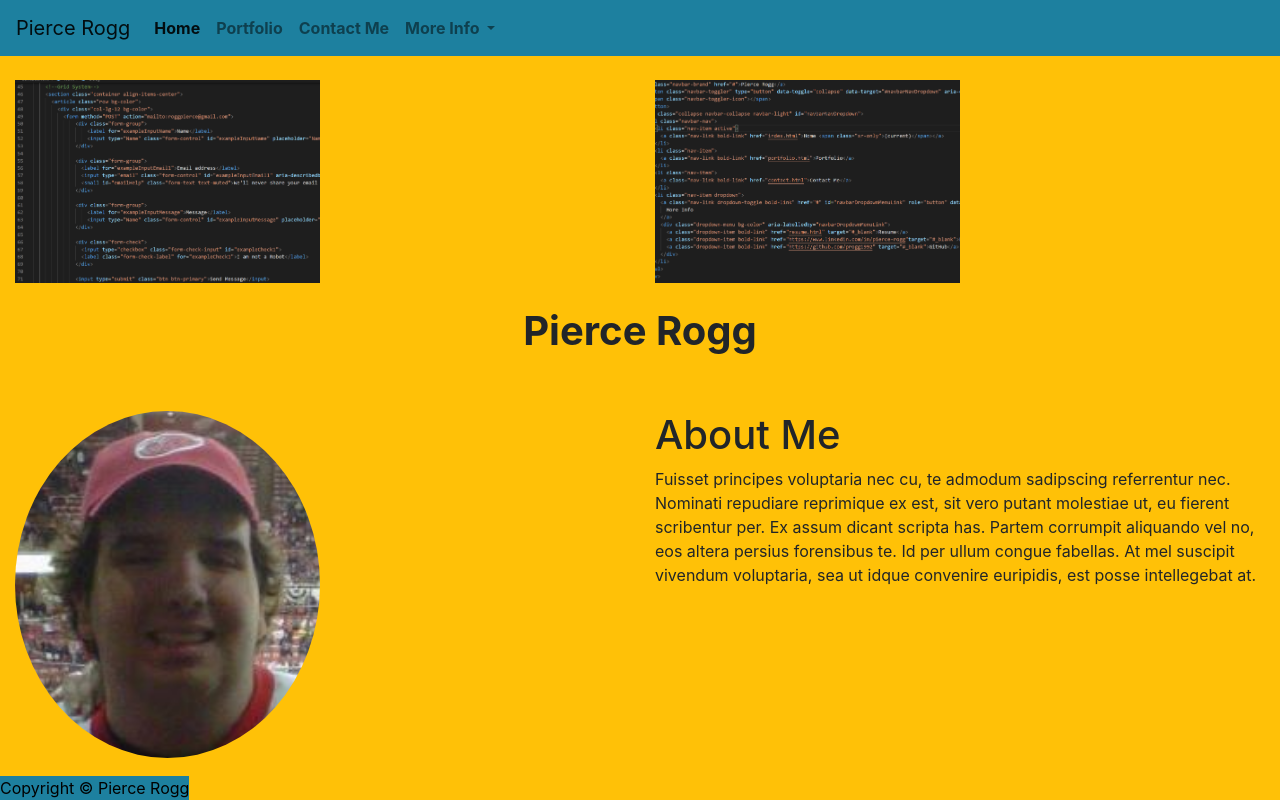
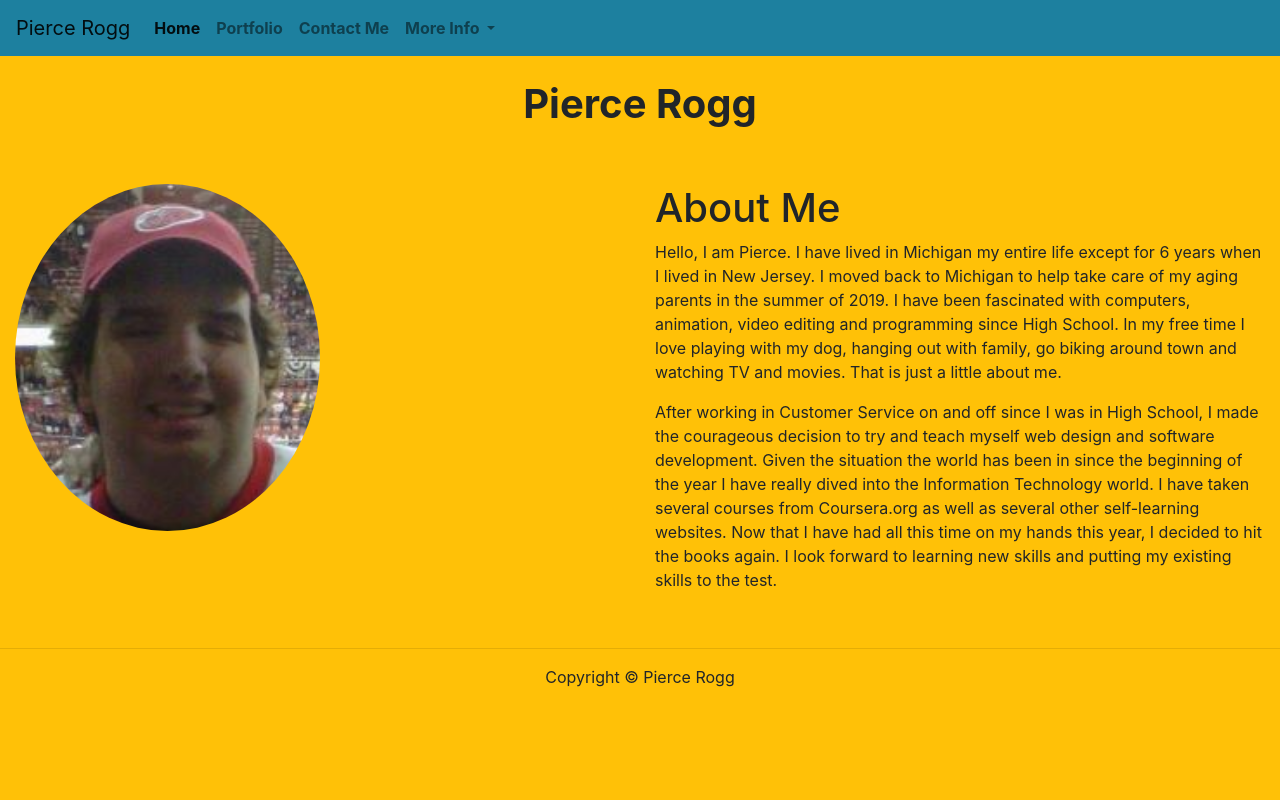
Before and after one commit to progg1992/personalPortfolio, a plain HTML site: page index.html in a window 1280 px wide. Drawn offline with nearby package versions, Linux system fonts and the light colour scheme.

Commit message:
Flushed out the about me section  and footer

```diff
--- a/Assets/style.css
+++ b/Assets/style.css
@@ -26,7 +26,9 @@ body {
     z-index: 101;
     background-repeat: no-repeat;
 }
-
+.blackBg {
+    background-color: #000000;
+}
 .bio-photo {
     display: block;
     width: 50%;
--- a/index.html
+++ b/index.html
@@ -43,21 +43,6 @@
 
     <br>
 
-    <section class="container-fluid">
-      <article class="row">
-        <div class="col-lg-6">
-          <img class="banner-photo" src="Assets\Images\bannerLeft.png" alt="Code Picture Left">
-        </div>
-      <article class="col-lg-6">
-        <div>
-          <img class="banner-photo" src="Assets\Images\bannerRight.png" alt="Code Picture Right">
-        </div>
-      </article>
-    </article>
-    </section>
-
-    <br>
-
     <h1 class="text-style">Pierce Rogg</h1>
 
     <br>
@@ -71,17 +56,29 @@
             <img src="Assets\Images\Headshot Placeholer.jpg" alt="Pierce's Photo" class="bio-photo">
           </div>
         </div>
-      <article class="col-lg-6">
-        <h1>About Me</h1>
-        <p>Fuisset principes voluptaria nec cu, te admodum sadipscing referrentur nec. Nominati repudiare reprimique ex est, sit vero putant molestiae ut, eu fierent scribentur per. Ex assum dicant scripta has. Partem corrumpit aliquando vel no, eos altera persius forensibus te. Id per ullum congue fabellas. At mel suscipit vivendum voluptaria, sea ut idque convenire euripidis, est posse intellegebat at.</p>
+        <article class="col-lg-6">
+          <h1>About Me</h1>
+
+          <p>Hello, I am Pierce. I have lived in Michigan my entire life except for 6 years when I lived in New Jersey. I moved back to Michigan to help take care of my aging parents in the summer of 2019.
+            I have been fascinated with computers, animation, video editing and programming since High School. In my free time I love playing with my dog, hanging out with family, go biking around town and watching TV and movies. That is just a little about me.
+          </p>
+
+          <p>
+            After working in Customer Service on and off since I was in High School, I made the courageous decision to try and teach myself web design and software development. Given the situation the world has been in since the beginning of the year I have really dived into the Information Technology world.
+            I have taken several courses from Coursera.org as well as several other self-learning websites. Now that I have had all this time on my hands this year, I decided to hit the books again. I look forward to learning new skills and putting my existing skills to the test.
+          </p>
+
+        </article>
+
       </article>
-    </article>
+
     </section>
 
     <br>
 
-    <footer class="footer-style">
-      Copyright &copy; Pierce Rogg
+    <footer>
+      <hr>
+      <p class="text-center">Copyright &copy; Pierce Rogg<p>
     </footer>
 
     <script src="https://code.jquery.com/jquery-3.5.1.slim.min.js" integrity="sha384-DfXdz2htPH0lsSSs5nCTpuj/zy4C+OGpamoFVy38MVBnE+IbbVYUew+OrCXaRkfj" crossorigin="anonymous"></script>
```
Also changed, not shown: contact.html (+7 -5 lines), portfolio.html (+3 -19 lines), resume.html (+5 -21 lines).
